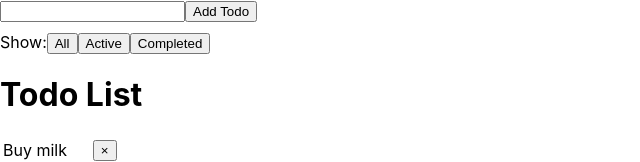
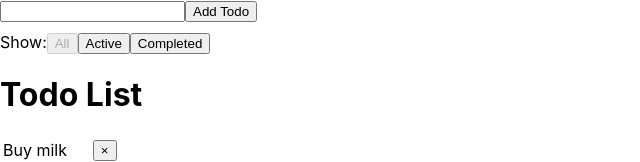
Before and after one commit to duclm-techmaster/todoapp, a React (Create React App) app: page / in a window 1280 px wide. Shown: the top 162 px of the page, without its empty margins (0-640 px from the left). Built offline with nearby package versions, Linux system fonts and the light colour scheme.

Commit message:
<FilterItem> add feature disabled button

```diff
--- a/src/App.js
+++ b/src/App.js
@@ -48,7 +48,7 @@ function App() {
   return (
     <>
       <TodoForm onAddTodo={onAddTodo} />
-      <Filter onUpdateFilter={onUpdateFilter} />
+      <Filter onUpdateFilter={onUpdateFilter} filter={filter} />
       <TodoList todos={shownTodos} onRemoveTodo={onRemoveTodo} />
     </>
   )
--- a/src/components/FilterItem.js
+++ b/src/components/FilterItem.js
@@ -1,7 +1,12 @@
 import React from 'react'
 
-export default function FilterItem({ text, onUpdateFilter }) {
+export default function FilterItem({ text, onUpdateFilter, filter }) {
   return (
-    <button onClick={() => onUpdateFilter(text)}>{text}</button>
+    <button
+      onClick={() => onUpdateFilter(text)}
+      disabled={filter === text}
+    >
+      {text}
+    </button>
   )
 }
```
